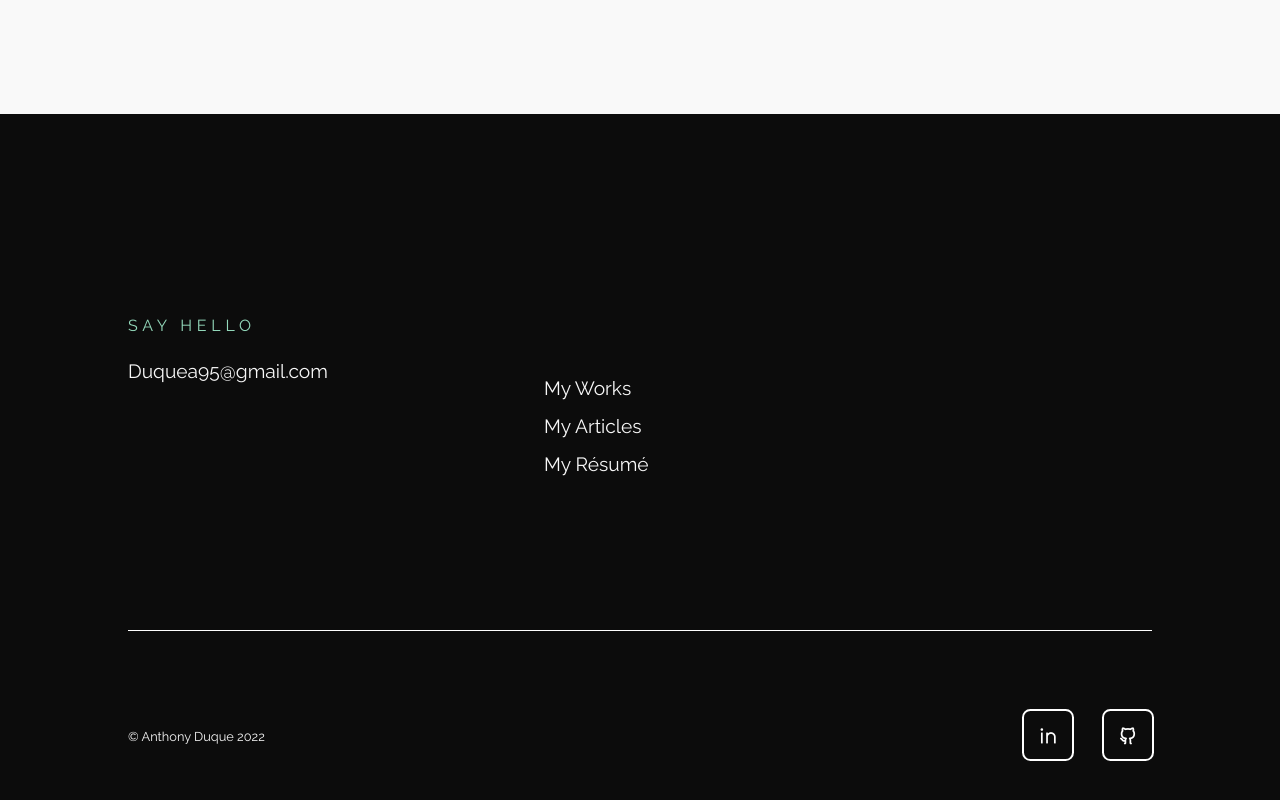
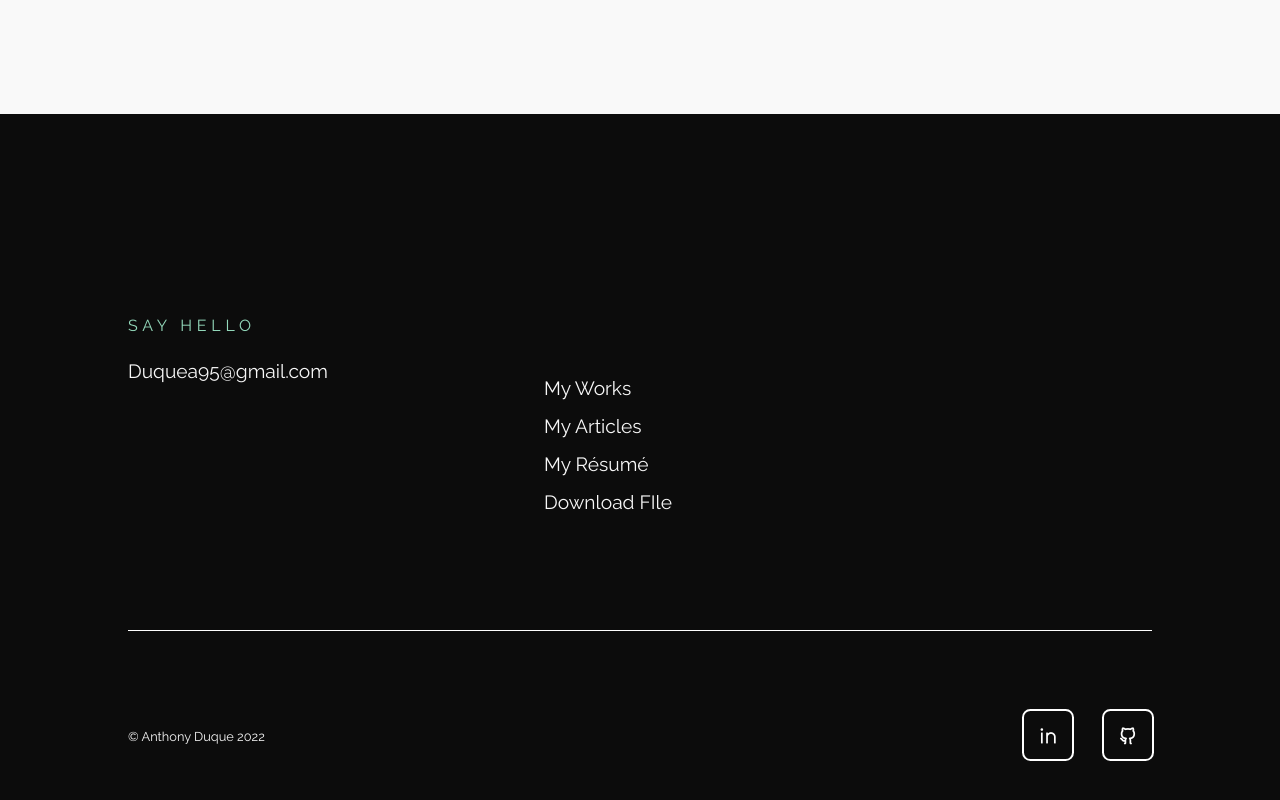
Before and after one commit to Duquea95/NextJS_Portfolio, a Next.js app: page / in a window 1280 px wide. Shown: the part 3034-3834 px from the top of the page. Built offline with nearby package versions, Linux system fonts and the light colour scheme.

Commit message:
add PDF Reader

```diff
--- a/components/Footer/index.js
+++ b/components/Footer/index.js
@@ -2,7 +2,7 @@ export default function Footer(){
   let footerLinks = [
     {text: 'My Works', url: '/Works'},
     {text: 'My Articles', url: '/Blog'},
-    {text: 'My Résumé', url: 'https://docs.google.com/document/d/13FSTyQ1smTcB7zBYIfjpRJ8qC8jU0jqsBgDgvlXDGc4/edit?usp=sharing'}
+    {text: 'My Résumé', url: '/myResume.pdf' }
   ]
 
   let socialLinks = [
@@ -23,6 +23,12 @@ export default function Footer(){
               {footerLinks.map(link => {
                 return <li><a href={link.url}>{link.text}</a></li>
               })}
+                <a
+    href="/files/file_name.pdf"
+    alt="alt text"
+    target="_blank"
+    rel="noopener noreferrer"
+  >Download FIle</a>
             </ul>
           </div>
           <div className='flex-between'>
```
Also changed, not shown: pages/PdfReader/index.js (added, +65 -0 lines), 1 other file (tests, documents, lock files or other folders).
